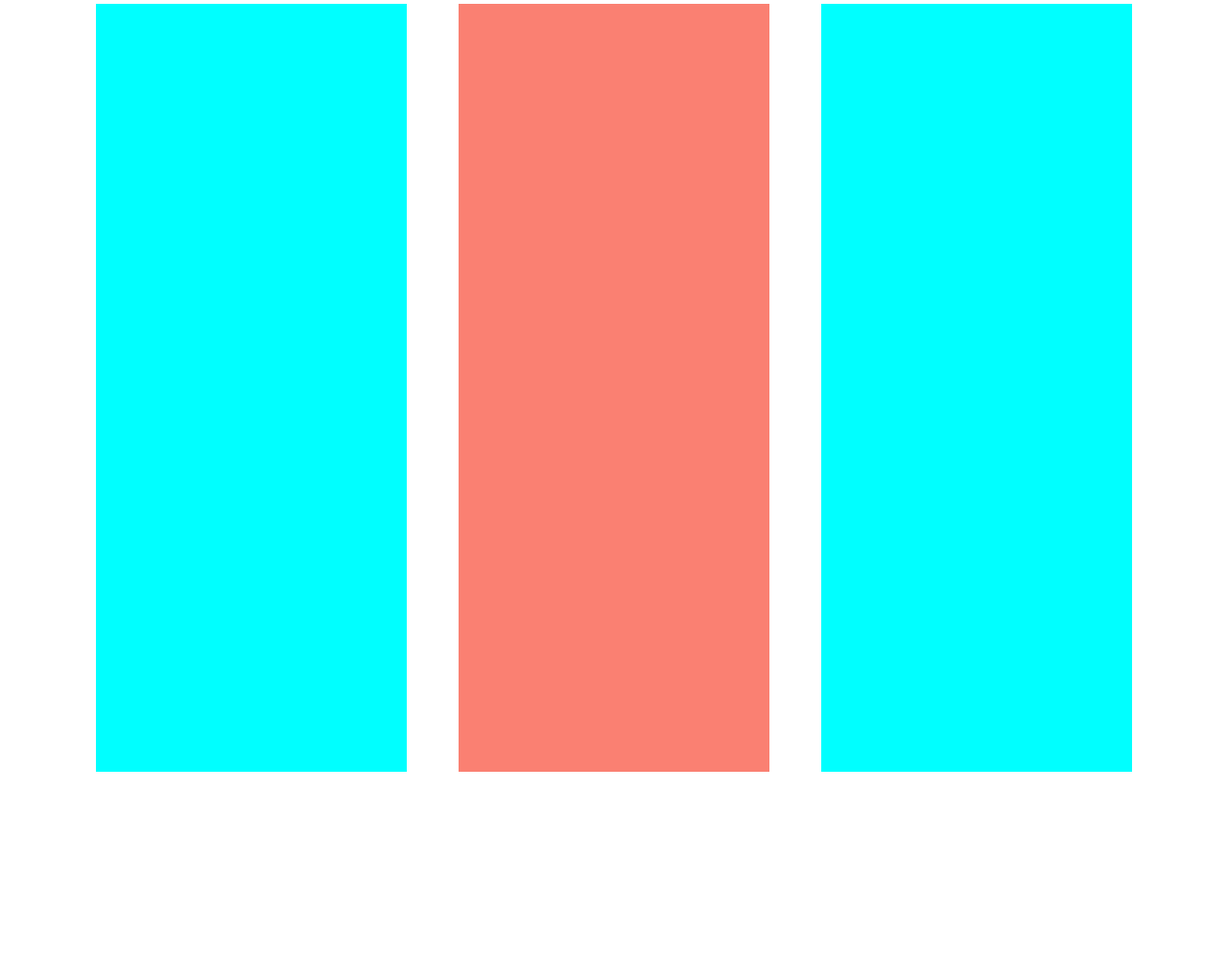
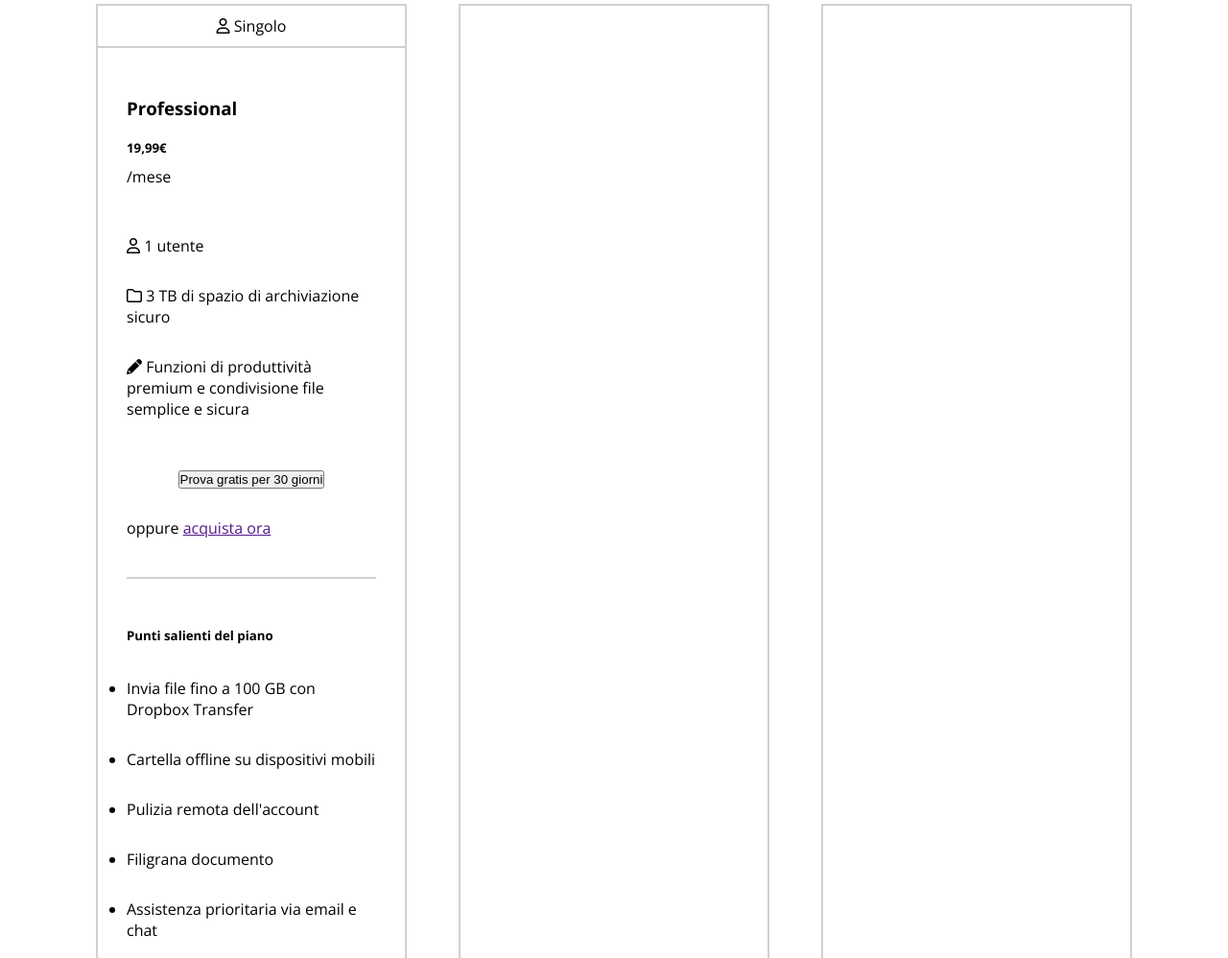
Before and after one commit to bertoldimatteo/htmlcss-dropbox, a plain HTML site: page index.html in a window 1280 px wide. Shown: the part 1380-2378 px from the top of the page at 96% size. Before the commit the page ends 2184 px from the top, so only its background shows below. Drawn offline with nearby package versions, Linux system fonts and the light colour scheme.

Commit message:
impostata prima colonna sinistra sezione 2

```diff
--- a/index.html
+++ b/index.html
@@ -69,7 +69,51 @@
                 </form>
             </div>
             <div class="col-2-section clearfix">
-                <div class="col-2-left"></div>
+                <div class="col-2-left">
+                    <div class="col-title">
+                        <i class="fa-regular fa-user"></i>
+                        Singolo
+                        <hr>
+                    </div>
+                    <div class="col-body">
+                        <div class="col-description1">
+                            <h3>Professional</h3>
+                            <h5>19,99€</h5>
+                            <span>/mese</span>
+                        </div>
+                        <div>
+                            <div class="col-description2">
+                                <i class="fa-regular fa-user"></i>
+                                1 utente
+                            </div>
+                            <div class="col-description2">
+                                <i class="fa-regular fa-folder"></i>
+                                3 TB di spazio di archiviazione sicuro
+                            </div>
+                            <div class="col-description2">
+                                <i class="fa-solid fa-pencil"></i>
+                                Funzioni di produttività premium e condivisione file semplice e sicura
+                            </div>
+                        </div>
+                            <div class="col-body-btn">
+                                <button>Prova gratis per 30 giorni</button>
+                            </div>
+                            <div class="col-body-link">
+                                <span>oppure </span><a href="">acquista ora</a>
+                            </div>
+                            <hr>
+                            <div class="col-body-ul">
+                                <ul>
+                                    <h5>Punti salienti del piano</h5>
+                                    <li>Invia file fino a 100 GB con Dropbox Transfer</li>
+                                    <li>Cartella offline su dispositivi mobili</li>
+                                    <li>Pulizia remota dell'account</li>
+                                    <li>Filigrana documento</li>
+                                    <li>Assistenza prioritaria via email e chat</li>
+                                </ul>
+                            </div>
+                    </div>
+                </div>
                 <div class="col-2-middle"></div>
                 <div class="col-2-right"></div>
             </div>
--- a/style/style.css
+++ b/style/style.css
@@ -35,6 +35,11 @@ h2 {
 .middle-section {
     max-width: 1080px;
     margin: auto;
+}
+
+hr {
+    margin-top: 10px;
+    border: 1px solid #d0d0d3;
 }
 /*------------
   typography
@@ -162,11 +167,52 @@ nav img, nav a, nav button {
 .col-2-left, .col-2-middle, .col-2-right {
     float: left;
     width: 30%;
-    min-height: 800px;
-    background-color: aqua;
+    min-height: 1200px;
+    border: 2px solid #d0d0d3;
 }
 
 .col-2-middle {
     margin: 0 5%;
-    background-color: salmon;
 }
+
+.col-title {
+    text-align: center;
+    padding: 10px 0;
+}
+
+.col-body {
+    padding: 30px 30px;
+}
+
+.col-description1 {
+    margin-bottom: 50px;
+}
+
+.col-description1 > * {
+    padding: 10px 0;
+}
+
+.col-description2 {
+    margin: 30px 0;
+}
+
+.col-body-btn {
+    text-align: center;
+    margin: 50px 0 30px 0;
+}
+
+.col-body-link {
+    padding-bottom: 30px;
+}
+
+.col-body-ul {
+    margin-top: 50px;
+}
+
+.col-body-ul h5 {
+    margin-bottom: 20px;
+}
+
+.col-body-ul li {
+    padding: 15px 0;
+}
```
